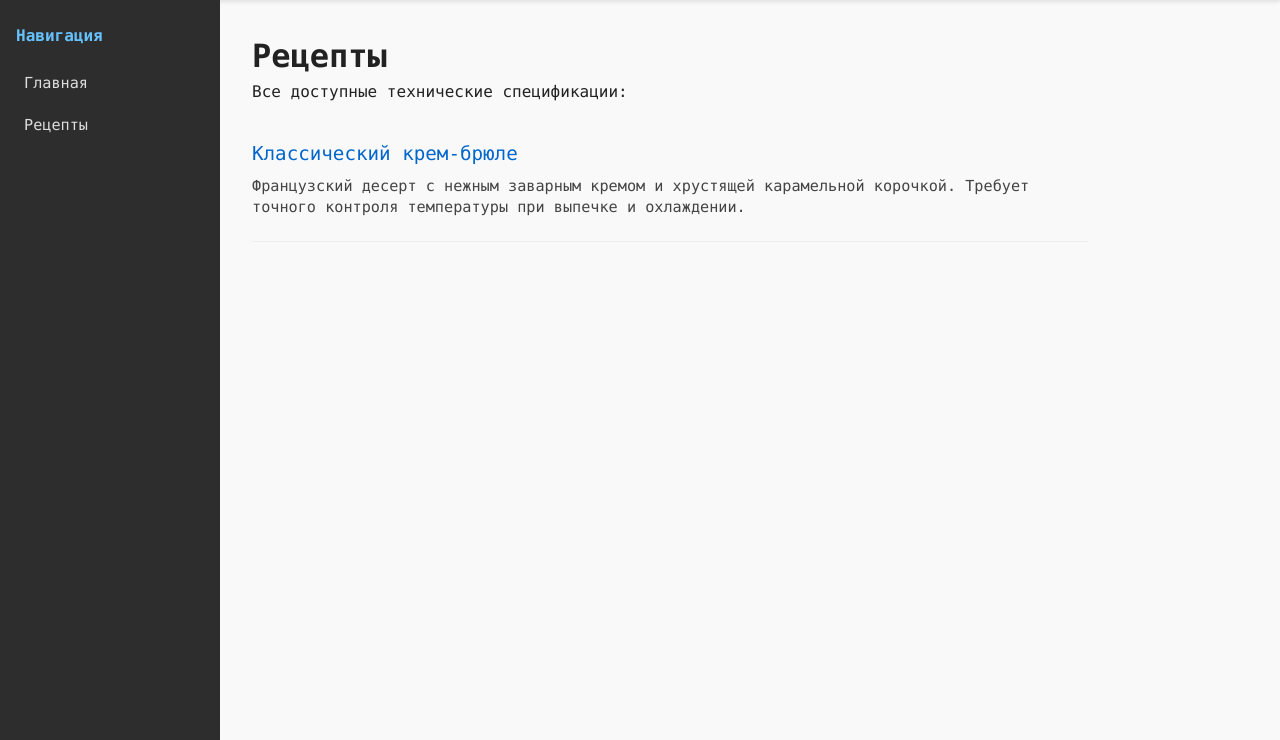
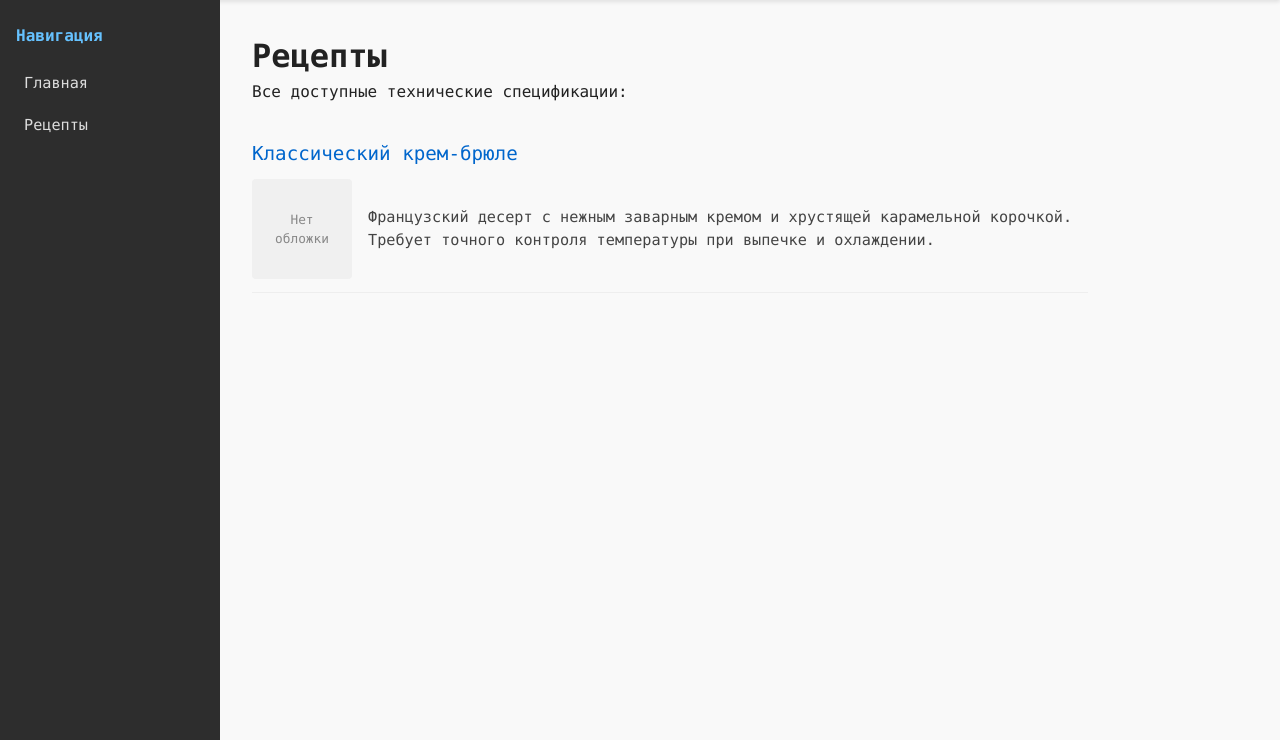
Before and after one commit to Freezy113/tech-recipes, a Flask app: page /recipes in a window 1280 px wide. Shown: the part 66-806 px from the top of the page. Run offline with Flask 3, Linux system fonts and the light colour scheme; data comes from the database, SQL or seed files in the repository.

Commit message:
Добавил плиточное отображение списка рецептов

```diff
--- a/app.py
+++ b/app.py
@@ -96,9 +96,15 @@ def add_recipe():
         # Обработка обложки рецепта
         recipe_image = request.files.get('recipe_image')
         if recipe_image and recipe_image.filename:
+            upload_folder = os.path.join(basedir, 'static', 'uploads')
+            os.makedirs(upload_folder, exist_ok=True)
+
             filename = secure_filename(f"{slug}_cover_{recipe_image.filename}")
-            recipe_image.save(f"static/uploads/{filename}")
-            recipe.image = f"uploads/{filename}"  # сохраняем путь
+            filepath = os.path.join(upload_folder, filename)
+            recipe_image.save(filepath)
+
+            # ←←← ВАЖНО: ПУТЬ ДОЛЖЕН БЫТЬ ОТНОСИТЕЛЬНЫМ К static/
+            recipe.image = f"uploads/{filename}"
 
         db.session.add(recipe)
         db.session.commit()
@@ -124,13 +130,16 @@ def add_recipe():
         durations = request.form.getlist('step-duration') or [None]*len(instructions)
         temps = request.form.getlist('step-temp') or [None]*len(instructions)
         images = request.files.getlist('step-image')
+        step_upload_folder = os.path.join(basedir, 'static', 'step_images')
+        os.makedirs(step_upload_folder, exist_ok=True)
 
         for i, instr in enumerate(instructions):
             if instr.strip():
                 image_filename = None
                 if i < len(images) and images[i].filename:
-                    filename = secure_filename(f"{slug}_step{i+1}_{images[i].filename}")
-                    images[i].save(f"static/step_images/{filename}")
+                    filename = secure_filename(f"{slug}_step{i + 1}_{images[i].filename}")
+                    # ←←← СОХРАНЯЙТЕ В ПОЛНЫЙ ПУТЬ:
+                    images[i].save(os.path.join(step_upload_folder, filename))
                     image_filename = f"step_images/{filename}"
 
                 db.session.add(Step(
--- a/models.py
+++ b/models.py
@@ -12,6 +12,7 @@ class Recipe(db.Model):
     title = db.Column(db.String(120), nullable=False)
     slug = db.Column(db.String(120), unique=True, nullable=False)
     description = db.Column(db.String(300), nullable=True)
+    image = db.Column(db.String(200), nullable=True)  # ← ЭТА СТРОКА ОБЯЗАТЕЛЬНА
     created_at = db.Column(db.DateTime, default=datetime.utcnow)
 
     def __repr__(self):
@@ -41,6 +42,7 @@ class Step(db.Model):
 
     def __repr__(self):
         return f'<Step {self.step_number}>'
+
 class User(UserMixin, db.Model):
     id = db.Column(db.Integer, primary_key=True)
     username = db.Column(db.String(80), unique=True, nullable=False)
--- a/templates/recipe.html
+++ b/templates/recipe.html
@@ -4,7 +4,7 @@
 {% block title %}{{ recipe.title }} — ТехРецепты{% endblock %}
 
 {% block content %}
-<h1>{{ recipe.title }} — v{{ recipe.version }}</h1>
+<h1>{{ recipe.title }}</h1>
 
 <div class="recipe-meta">
     <p>
--- a/templates/recipes.html
+++ b/templates/recipes.html
@@ -10,24 +10,37 @@
 
 <ul style="list-style: none; padding: 0; margin-top: 1.5rem;">
 {% for r in recipes %}
-    <li style="margin-bottom: 1.2rem; padding: 0.8rem 0; border-bottom: 1px solid #eee;">
-        <a href="/recipe/{{ r.slug }}" style="font-size: 1.2rem; color: #0066cc; text-decoration: none;">
+    <li style="margin-bottom: 1.5rem; padding: 0.8rem 0; border-bottom: 1px solid #eee;">
+        <!-- Название -->
+        <a href="/recipe/{{ r.slug }}" style="font-size: 1.2rem; color: #0066cc; text-decoration: none; display: block; margin-bottom: 0.6rem;">
             {{ r.title }}
         </a>
 
-        <!-- Краткое описание (если есть) -->
-        {% if r.description %}
-            <div style="margin: 0.4rem 0 0.6rem 0; color: #444; font-size: 0.95rem; line-height: 1.4;">
-                {{ r.description }}
-            </div>
-        {% endif %}
+        <!-- Фотка + Описание в строку -->
+        <!-- Фотка + Описание в строку -->
+<div style="display: flex; gap: 1rem; align-items: center;">
+    <!-- Миниатюра -->
+    {% if r.image %}
+        <img src="{{ url_for('static', filename=r.image) }}"
+             alt="{{ r.title }}"
+             style="width: 100px; height: 100px; object-fit: cover; border-radius: 4px; flex-shrink: 0;">
+    {% else %}
+        <div style="width: 100px; height: 100px; background: #f0f0f0; border-radius: 4px; display: flex; align-items: center; justify-content: center; color: #888; font-size: 0.8rem; text-align: center;">
+            Нет<br>обложки
+        </div>
+    {% endif %}
 
-        <!-- Изображение (если есть) -->
-        {% if r.image %}
-            <img src="{{ url_for('static', filename=r.image) }}"
-                 alt="{{ r.title }}"
-                 style="width: 100px; height: auto; margin-top: 0.4rem; border-radius: 3px; object-fit: cover;">
-        {% endif %}
+    <!-- Описание -->
+    {% if r.description %}
+        <div style="color: #444; font-size: 0.95rem; line-height: 1.5; flex: 1; min-width: 0;">
+            {{ r.description }}
+        </div>
+    {% else %}
+        <div style="color: #888; font-size: 0.95rem; font-style: italic; flex: 1;">
+            Нет описания.
+        </div>
+    {% endif %}
+</div>
     </li>
 {% endfor %}
 </ul>
```
